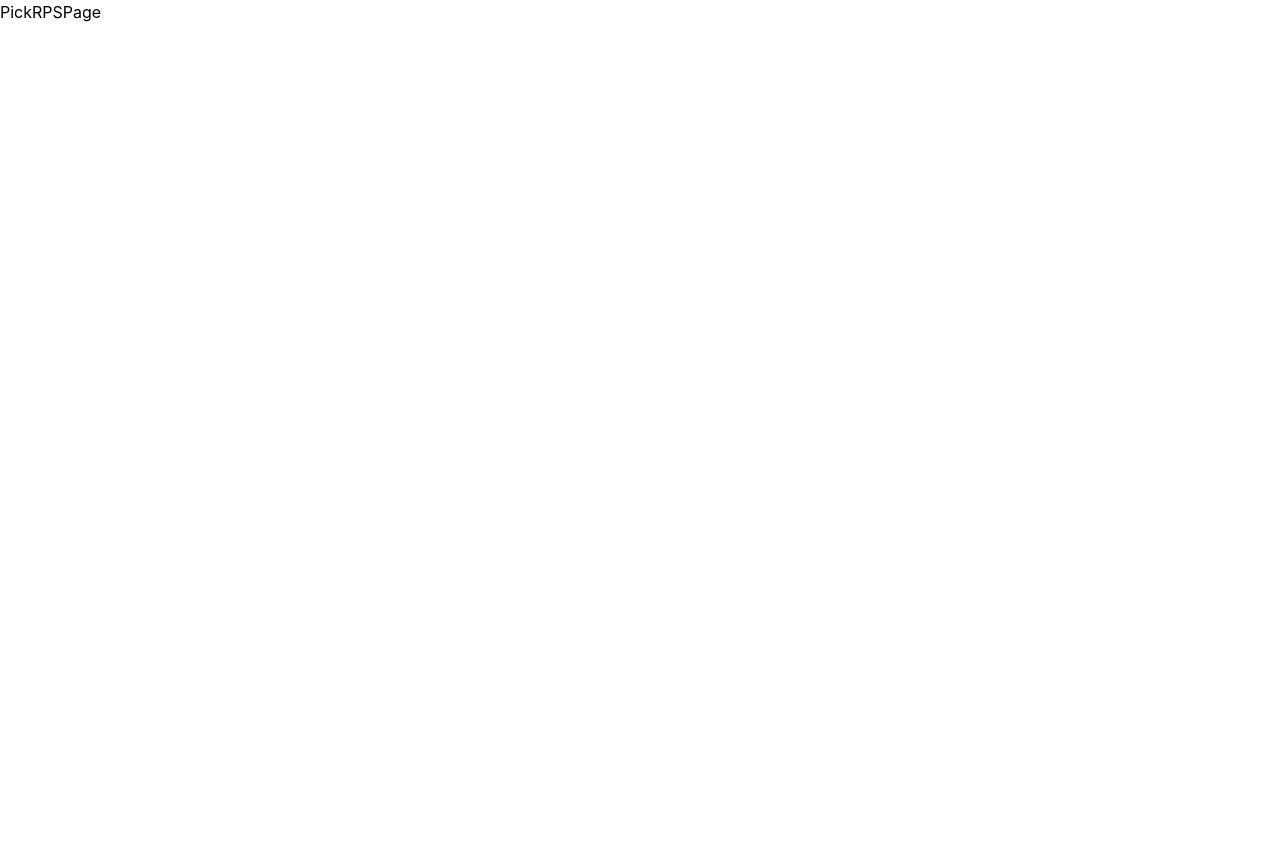
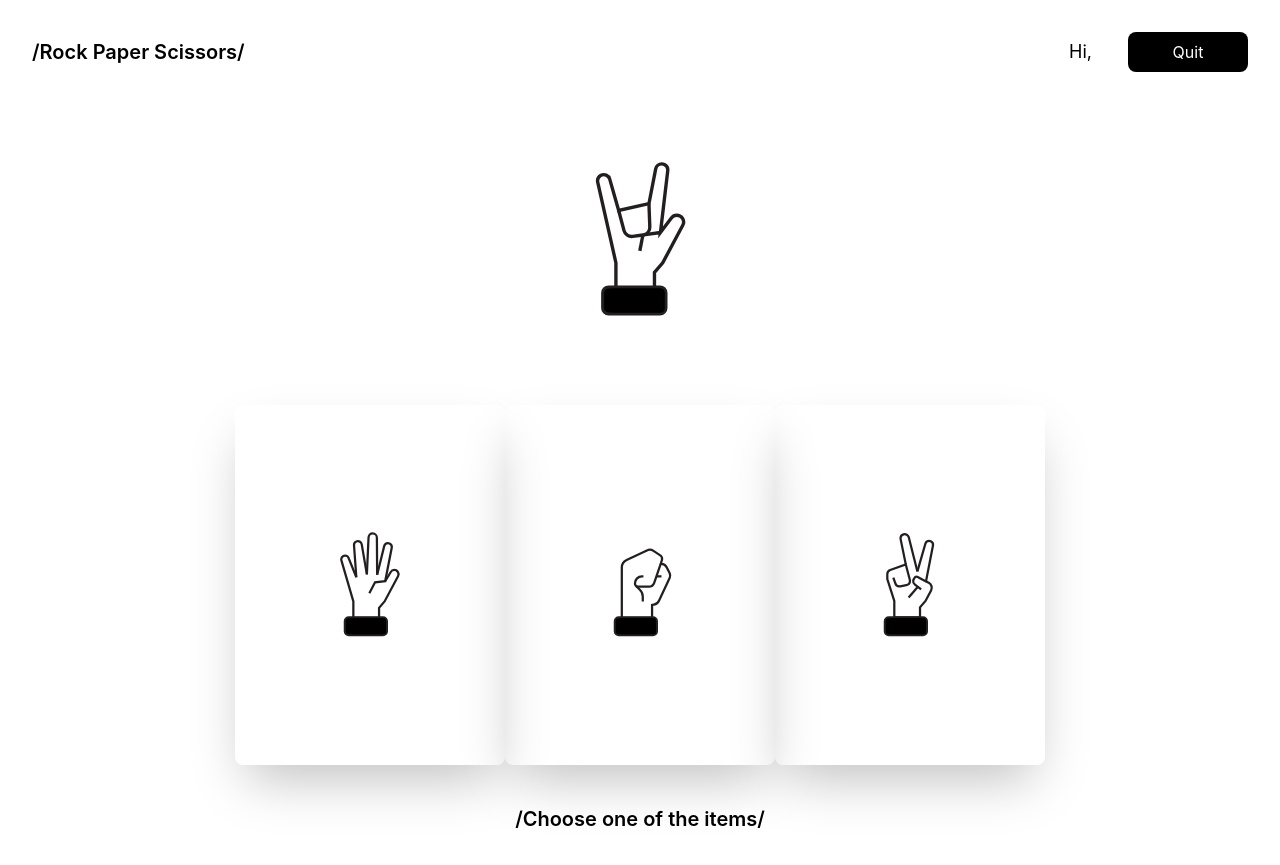
Before and after one commit to TanLoc-CS/rps-game, a React (Create React App) app: page /gameplay in a window 1280 px wide. Before the commit the page ends 800 px from the top, so only its background shows below. Built offline with nearby package versions, Linux system fonts and the light colour scheme.

Commit message:
feat: finish PickRPSPage UI and flow

```diff
--- a/src/components/Button.tsx
+++ b/src/components/Button.tsx
@@ -1,13 +1,13 @@
 import React from "react";
 import { useNavigate } from "react-router-dom";
 
-interface buttonProps {
+interface ButtonProps {
 	size: string;
 	name: string;
 	func?: any;
 }
 
-const Button = (props: buttonProps) => {
+const Button = (props: ButtonProps) => {
 	const { size, name, func } = props;
 	const navigate = useNavigate();
 
--- a/src/components/Card.tsx
+++ b/src/components/Card.tsx
@@ -1,7 +1,32 @@
 import React from "react";
+import { useNavigate } from "react-router-dom";
 
-const Card = () => {
-	return <div>Card</div>;
+import Paper from "assets/Paper.svg";
+import Rock from "assets/Rock.svg";
+import Scissors from "assets/Scissors.svg";
+
+interface CardProps {
+	choice: number;
+	// func: React.Dispatch<React.SetStateAction<number | undefined>>;
+}
+
+const Card = (props: CardProps) => {
+	const { choice } = props;
+	const navigate = useNavigate();
+	const images = [Paper, Rock, Scissors];
+
+	return (
+		<div
+			className="w-[280px] h-[360px] flex flex-col justify-center items-center hover:-translate-y-2 active:bg-gray-100 rounded-lg shadow-2xl"
+			onClick={() => navigate("/gameplay/" + choice, { replace: true })}
+		>
+			<img
+				src={images[choice - 1]}
+				alt="card"
+				className="w-[222px] h-[222px]"
+			/>
+		</div>
+	);
 };
 
 export default Card;
--- a/src/pages/PickRPSPage.tsx
+++ b/src/pages/PickRPSPage.tsx
@@ -1,7 +1,22 @@
 import React from "react";
 
+import NavBar from "components/NavBar";
+import Card from "components/Card";
+import Dual from "assets/Dual.svg";
+
 const PickRPSPage = () => {
-	return <div>PickRPSPage</div>;
+	return (
+		<div className="w-full md:h-fit md:p-8 flex flex-col justify-start items-center">
+			<NavBar></NavBar>
+			<img src={Dual} alt="dual" className="w-[333px] h-[333px]" />
+			<div className="w-4/6 flex flex-row justify-between items-center">
+				<Card choice={1}></Card>
+				<Card choice={2}></Card>
+				<Card choice={3}></Card>
+			</div>
+			<p className="mt-10 text-xl font-semibold">/Choose one of the items/</p>
+		</div>
+	);
 };
 
 export default PickRPSPage;
```
Also changed, not shown: src/assets/Dual.svg (renamed from src/assets/REGULARHAND.svg).
